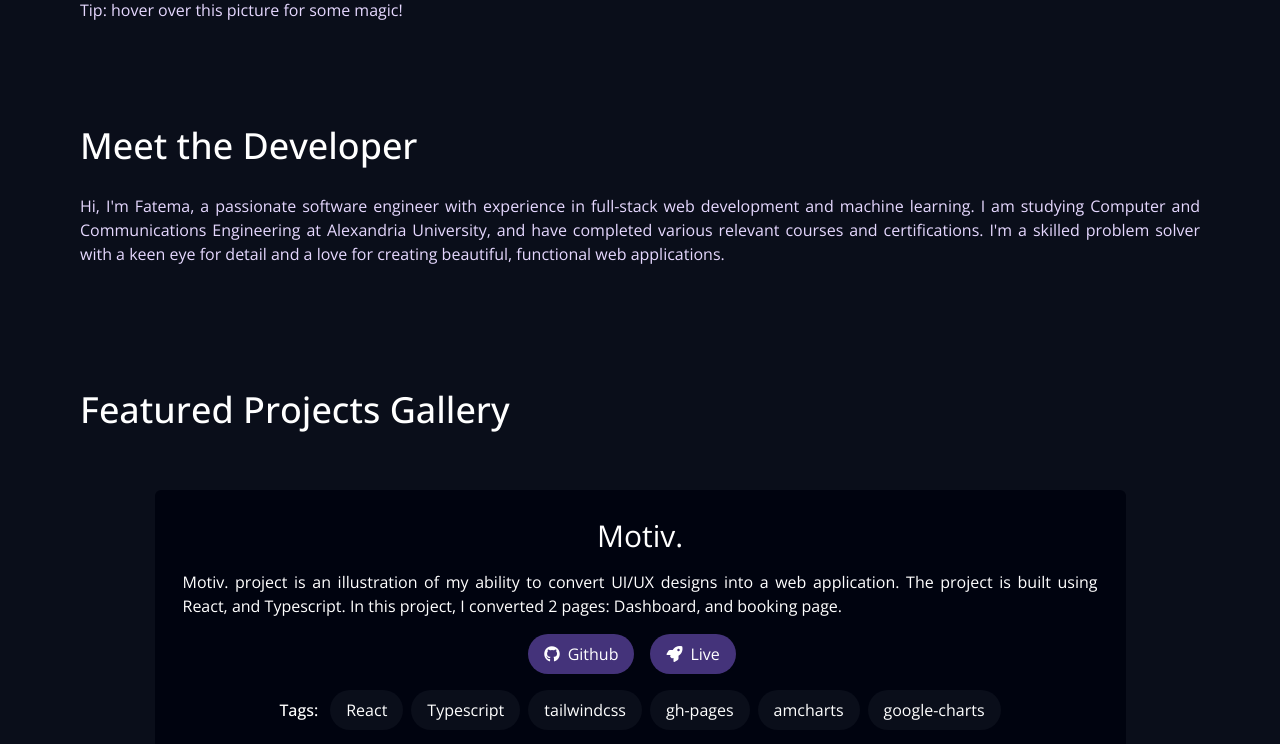
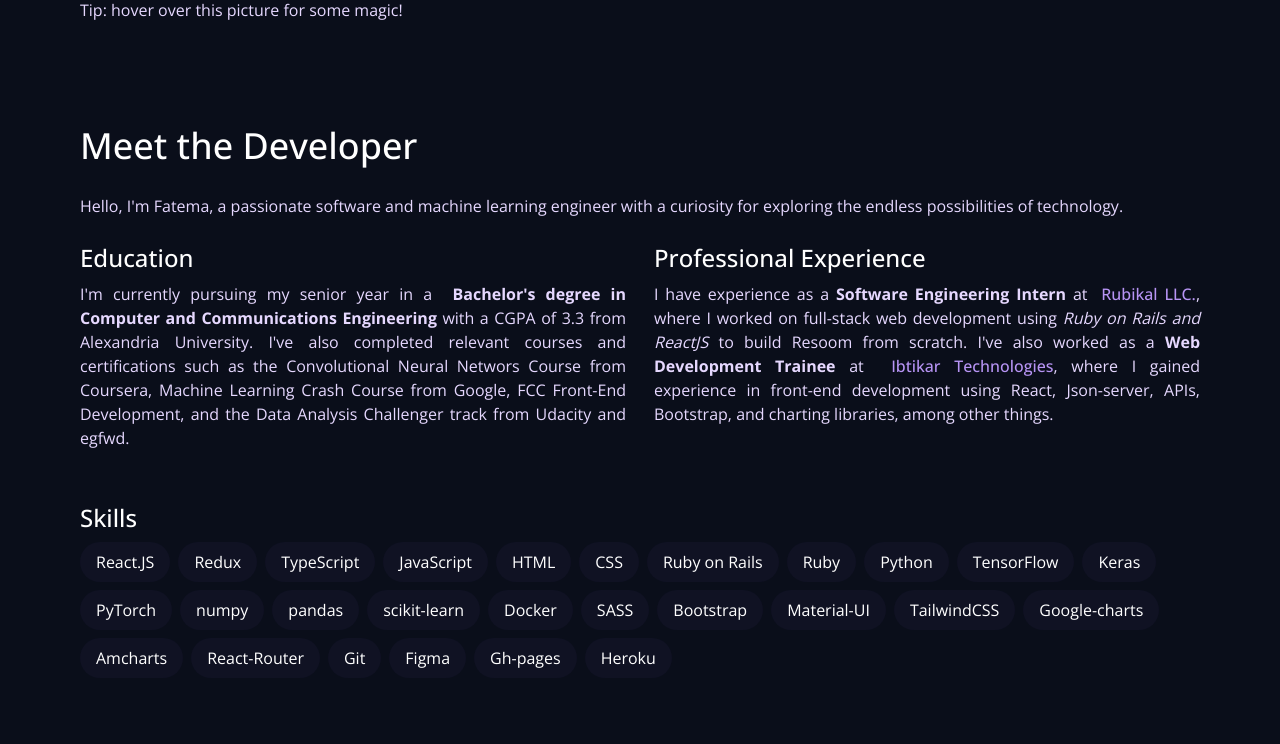
Before and after one commit to moharamfatema/moharamfatema.github.io, a React (Create React App) app: page / in a window 1280 px wide. Shown: the part 640-1384 px from the top of the page. Built offline with nearby package versions, Linux system fonts and the light colour scheme.

Commit message:
* added in about me section: - Education - experience - skills - modified about me sentence

```diff
--- a/src/index.css
+++ b/src/index.css
@@ -18,8 +18,12 @@ code {
     monospace;
 }
 
+.navbar a, #contacts a{
+  @apply block;
+}
+
 a{
-  @apply text-white block;
+  @apply text-white;
 }
 
 /* setting the scrollbar style */
@@ -117,3 +121,21 @@ a{
 .sections{
   @apply p-11 lg:p-20 grid grid-cols-1 gap-24;
 }
+.subsection-title{
+  @apply text-2xl font-medium py-2 text-white mt-4;
+}
+.subsection p, .subsection span{
+  @apply text-justify;
+}
+.exp-link{
+  @apply font-medium text-purple-400;
+}
+.tags{
+  @apply flex flex-wrap m-auto gap-2;
+}
+.tag{
+  @apply text-xs md:text-base bg-background-dark text-white p-2 md:px-4 md:py-2 rounded-full;
+}
+.skill.tag{
+  @apply bg-purple-900 bg-opacity-10 hover:bg-purple-700;
+}
--- a/src/modules/About/index.tsx
+++ b/src/modules/About/index.tsx
@@ -1,15 +1,64 @@
 import React from 'react'
+import { skills } from '../../shared/data/skills'
 
 const About = () => {
     return (
-        <div className="about w-full section-wrapper" id='about'>
+        <article className="about w-full section-wrapper" id='about'>
             <a href='#about' className='section'>
                 <p className='section-hash'
                 >#</p>
                 <h1 className='section-title'>Meet the Developer</h1>
             </a>
-            <p className='text-justify py-7'>{'Hi, I\'m Fatema, a passionate software engineer with experience in full-stack web development and machine learning. I am studying Computer and Communications Engineering at Alexandria University, and have completed various relevant courses and certifications. I\'m a skilled problem solver with a keen eye for detail and a love for creating beautiful, functional web applications.'}</p>
-        </div>
+            <p className='text-justify section-content pt-7'>
+            Hello, I&apos;m Fatema, a passionate software and machine learning engineer with a curiosity for exploring the endless possibilities of technology.
+            </p>
+            <div className="subsections grid gap-7 md:grid-cols-2 grid-cols-1">
+                <div className="edu subsection">
+                    <h2 className='subsection-title'>Education</h2>
+                    <p>
+                        I&apos;m currently pursuing my senior year in a &nbsp;
+                        <strong>
+                            Bachelor&apos;s degree in Computer and Communications
+                            Engineering
+                        </strong> with a
+                        CGPA of 3.3 from Alexandria University. I&apos;ve
+                        also completed relevant courses and certifications
+                        such as the Convolutional Neural Networs Course
+                        from Coursera, Machine Learning Crash Course from
+                        Google, FCC Front-End Development, and the Data
+                        Analysis Challenger track from Udacity and egfwd.
+                    </p>
+                </div>
+                <div className="exp subsection">
+                    <h2 className='subsection-title'>Professional Experience</h2>
+                    <p>
+                        I have experience as a <strong>Software Engineering Intern</strong> at &nbsp;
+                        <a href="https://rubikal.com" target='_blank' rel='noreferrer noopener' className='exp-link'>
+                            Rubikal LLC.
+                        </a>
+                        , where I worked on full-stack web development using
+                        <i> Ruby on Rails and ReactJS </i> to build Resoom from scratch.
+                        I&apos;ve also worked as a <strong>Web Development Trainee</strong> at &nbsp;
+                        <a href="https://squadio.com/" target='_blank' rel='noreferrer noopener' className='exp-link'>
+                            Ibtikar Technologies
+                        </a>
+                        , where I gained experience in front-end development using React,
+                        Json-server, APIs, Bootstrap, and charting libraries, among other
+                        things.
+                    </p>
+                </div>
+                <div className="subsection skills md:col-span-2">
+                    <h2 className='subsection-title'>Skills</h2>
+                    <div className="skills-wrapper tags">
+                        {skills.map(({skill,link}) => (
+                            <a className="skill tag bg-purple-900" key={skill} href={link} target='_blank' rel='noreferrer noopener'>
+                                {skill}
+                            </a>
+                        ))}
+                    </div>
+                </div>
+            </div>
+        </article>
     )
 }
 
--- a/src/modules/Projects/components/Project.tsx
+++ b/src/modules/Projects/components/Project.tsx
@@ -29,9 +29,9 @@ const Project:FC<IProps> = ({project}) => {
                 {/* tags */}
                 <div className="tags_wrapper flex gap-3 justify-center  content-center m-auto">
                     <h2 className='text-xs md:text-base font-medium text-white mt-2'>Tags: </h2>
-                    <div className='tags flex flex-wrap m-auto gap-2'>
+                    <div className='tags'>
                         {project.tags.map((tag) => (
-                            <span className='tag text-xs md:text-base bg-background-dark text-white p-2 md:px-4 md:py-2 rounded-full' key={tag}>{tag}</span>
+                            <span className='tag ' key={tag}>{tag}</span>
                         ))}
                     </div>
                 </div>
--- /dev/null
+++ b/src/shared/data/skills.ts
@@ -0,0 +1,112 @@
+import { ISkill } from '../types/types'
+
+export const skills:ISkill[] = [
+    {
+        skill: 'React.JS',
+        link: 'https://reactjs.org/',
+    },
+    {
+        skill:'Redux',
+        link:'https://redux.js.org/',
+    },
+    {
+        skill:'TypeScript',
+        link:'https://www.typescriptlang.org/',
+    },
+    {
+        skill:'JavaScript',
+        link:'https://developer.mozilla.org/en-US/docs/Web/JavaScript',
+    },
+    {
+        skill:'HTML',
+        link:'https://developer.mozilla.org/en-US/docs/Web/HTML',
+    },
+    {
+        skill:'CSS',
+        link:'https://developer.mozilla.org/en-US/docs/Web/CSS',
+    },
+    {
+        skill:'Ruby on Rails',
+        link:'https://rubyonrails.org/',
+    },
+    {
+        skill:'Ruby',
+        link:'https://www.ruby-lang.org/en/',
+    },
+    {
+        skill:'Python',
+        link:'https://www.python.org/',
+    },
+    {
+        skill:'TensorFlow',
+        link:'https://www.tensorflow.org/',
+    },
+    {
+        skill:'Keras',
+        link:'https://keras.io/',
+    },
+    {
+        skill:'PyTorch',
+        link:'https://pytorch.org/',
+    },
+    {
+        skill:'numpy',
+        link:'https://numpy.org/',
+    },
+    {
+        skill:'pandas',
+        link:'https://pandas.pydata.org/',
+    },
+    {
+        skill:'scikit-learn',
+        link:'https://scikit-learn.org/stable/',
+    },
+    {
+        skill:'Docker',
+        link:'https://www.docker.com/',
+    },
+    {
+        skill:'SASS',
+        link:'https://sass-lang.com/',
+    },
+    {
+        skill:'Bootstrap',
+        link:'https://getbootstrap.com/',
+    },
+    {
+        skill:'Material-UI',
+        link:'https://material-ui.com/',
+    },
+    {
+        skill:'TailwindCSS',
+        link:'https://tailwindcss.com/',
+    },
+    {
+        skill:'Google-charts',
+        link:'https://developers.google.com/chart',
+    },
+    {
+        skill:'Amcharts',
+        link:'https://www.amcharts.com/',
+    },
+    {
+        skill:'React-Router',
+        link:'https://reactrouter.com/',
+    },
+    {
+        skill:'Git',
+        link:'https://git-scm.com/',
+    },
+    {
+        skill:'Figma',
+        link:'https://www.figma.com/',
+    },
+    {
+        skill:'Gh-pages',
+        link:'https://pages.github.com/',
+    },
+    {
+        skill:'Heroku',
+        link:'https://www.heroku.com/',
+    },
+]
--- a/src/shared/types/types.ts
+++ b/src/shared/types/types.ts
@@ -12,3 +12,7 @@ export interface IProject {
     tags: string[];
     repo: string;
 }
+export interface ISkill {
+    skill:string
+    link:string
+};
```
